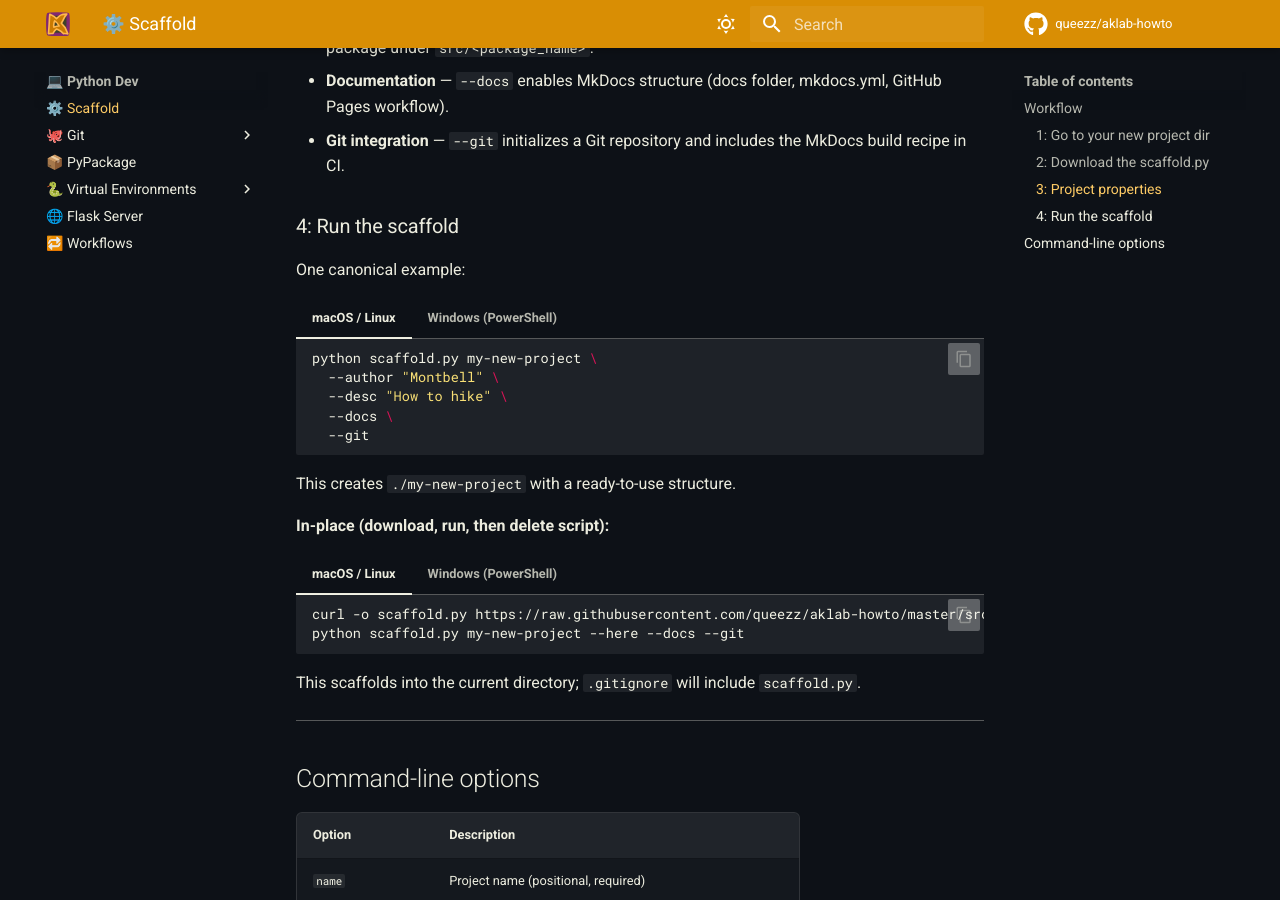
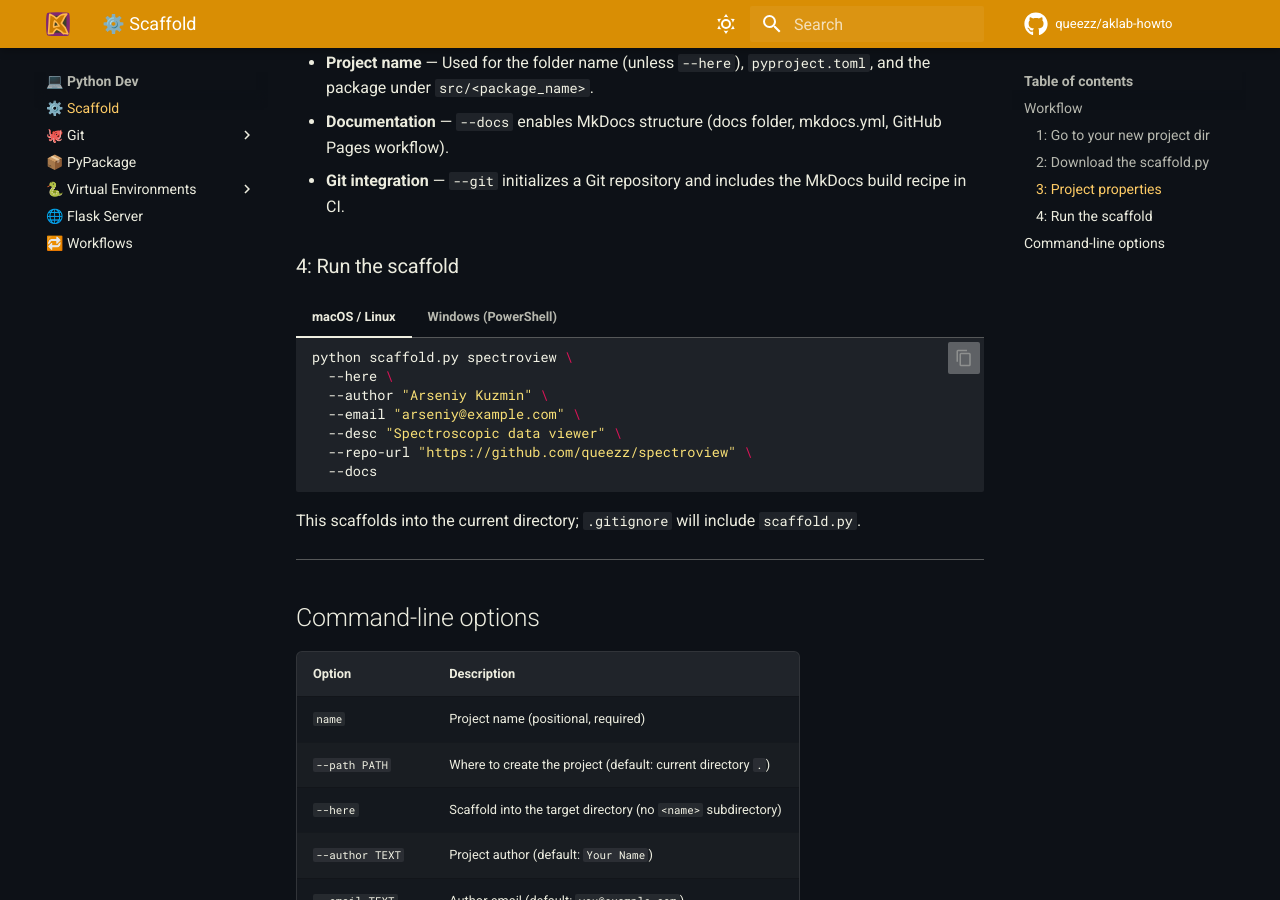
Before and after one commit to queezz/aklab-howto, an MkDocs documentation site: the page built from docs/software/scaffold.md, in a window 1280 px wide and 900 px high, scrolled down 1048 px. Built offline with MkDocs 1.6.1 and Material for MkDocs 9.7.7, drawn with Linux system fonts in a browser that asks for light colours; comment, search, counter and statistics services are not loaded; some of the changed text lies outside the part shown.

Commit message:
updated scaffold terminal commands

````diff
--- a/docs/software/scaffold.md
+++ b/docs/software/scaffold.md
@@ -8,9 +8,17 @@ This script is a **one-shot project scaffolding tool**. It is not installed. You
 
 ### 1: Go to your new project dir
 
-```bash
-cd ~/work/your-new-project
-```
+=== "macOS / Linux"
+
+    ```bash
+    mkdir ~/work/spectroview && cd ~/work/spectroview
+    ```
+
+=== "Windows (PowerShell)"
+
+    ```powershell
+    mkdir $HOME\work\spectroview; cd $HOME\work\spectroview
+    ```
 
 The project will be created relative to your current directory (or relative to the path you pass with `--path`).
 
@@ -45,44 +53,28 @@ This scaffold defines the following project properties:
 
 ### 4: Run the scaffold
 
-One canonical example:
-
 === "macOS / Linux"
 
     ```bash
-    python scaffold.py my-new-project \
-      --author "Montbell" \
-      --desc "How to hike" \
-      --docs \
-      --git
+    python scaffold.py spectroview \
+      --here \
+      --author "Arseniy Kuzmin" \
+      --email "arseniy@example.com" \
+      --desc "Spectroscopic data viewer" \
+      --repo-url "https://github.com/queezz/spectroview" \
+      --docs
     ```
 
 === "Windows (PowerShell)"
 
     ```powershell
-    python scaffold.py my-new-project `
-      --author "Montbell" `
-      --desc "How to hike" `
-      --docs `
-      --git
-    ```
-
-This creates `./my-new-project` with a ready-to-use structure.
-
-**In-place (download, run, then delete script):**
-
-=== "macOS / Linux"
-
-    ```bash
-    curl -o scaffold.py https://raw.githubusercontent.com/queezz/aklab-howto/master/src/scaffold.py
-    python scaffold.py my-new-project --here --docs --git
-    ```
-
-=== "Windows (PowerShell)"
-
-    ```powershell
-    Invoke-WebRequest -Uri https://raw.githubusercontent.com/queezz/aklab-howto/master/src/scaffold.py -OutFile scaffold.py
-    python scaffold.py my-new-project --here --docs --git
+    python scaffold.py spectroview `
+      --here `
+      --author "Arseniy Kuzmin" `
+      --email "arseniy@example.com" `
+      --desc "Spectroscopic data viewer" `
+      --repo-url "https://github.com/queezz/spectroview" `
+      --docs
     ```
 
 This scaffolds into the current directory; `.gitignore` will include `scaffold.py`.
````
